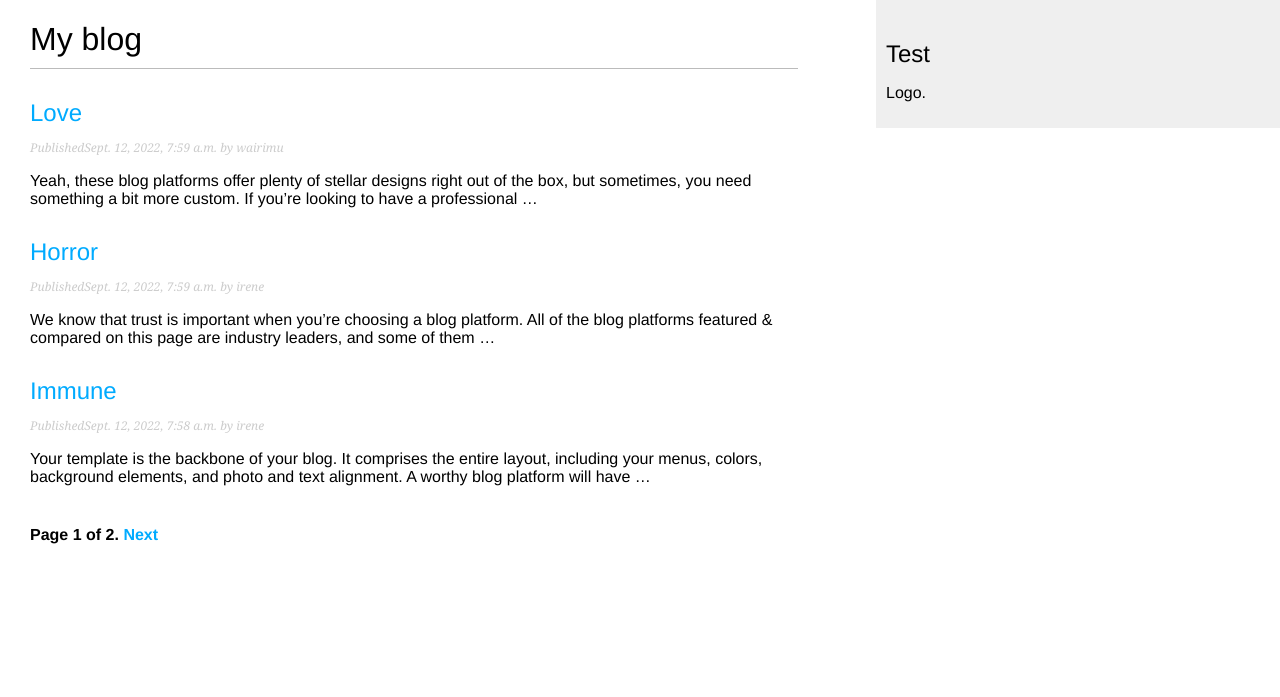
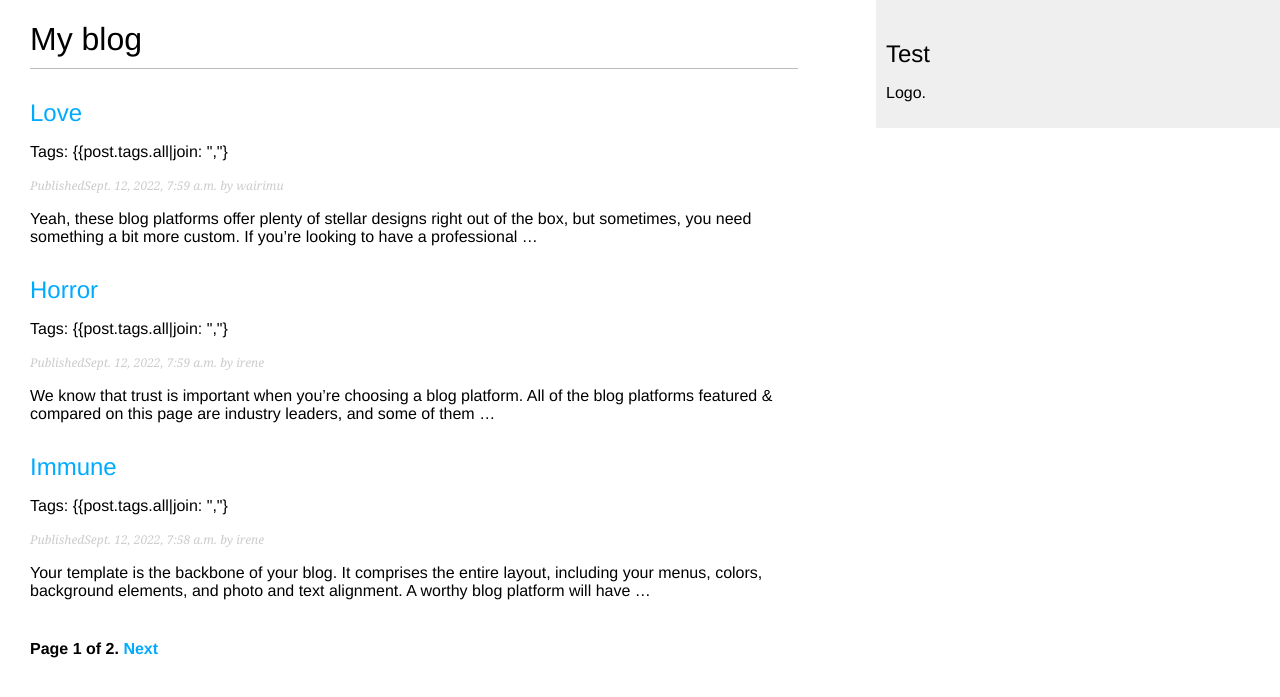
Before and after one commit to irenecoder/blog_app, a Django app: page / in a window 1280 px wide. Shown: the top 697 px of the page. Run offline with Django 4.2, Linux system fonts and the light colour scheme; data comes from the database, SQL or seed files in the repository; both versions use the stored data as it was after the commit; parts of the project's set-up code (start-up, migrations or seed data) failed here and were passed over.

Commit message:
tag functionality

```diff
--- a/blog/models.py
+++ b/blog/models.py
@@ -2,6 +2,7 @@
 from django.utils import timezone
 from django.contrib.auth.models import User
 from django.urls import reverse
+from taggit.managers import TaggableManager
 
 # Create your models here.
 
@@ -24,6 +25,7 @@
     status = models.CharField(max_length=10,choices=STATUS_CHOICES,default='draft')
     objects = models.Manager()
     published = PublishedManager()
+    tags = TaggableManager()
 
     class Meta:
         ordering = ('-publish',)
--- a/blog/templates/blog/list.html
+++ b/blog/templates/blog/list.html
@@ -3,14 +3,18 @@
 
 {% block content%}
     <h1>My blog</h1>
+    {% if tag%}
+        <h2>Posts tagged with "{{tag.name}}"</h2>
+    {% endif %}
     {% for post in posts%}
         <h2> <a href="{{post.get_absolute_url}}">
             {{post.title}}
         </a>
         </h2>
+        <p class = "tags">Tags: {{post.tags.all|join: ","}</p>
         <p class="date">
             Published{{post.publish}} by {{post.author}} </p>
             {{post.body|truncatewords:30|linebreaks}}
 {% endfor  %}
-{% include "blog/pagination.html" with page=page_obj %}
+{% include "blog/pagination.html" with page=posts %}
 {% endblock%}
--- a/blog/urls.py
+++ b/blog/urls.py
@@ -4,7 +4,8 @@
 app_name='blog'
 
 urlpatterns = [
-    path('',views.PostListView.as_view(),name="post_list"),
+    path('', views.post_list,name='post_list'),
+    # path('',views.PostListView.as_view(),name="post_list"),
     path('<int:year>/<int:month>/<int:day>/<slug:post>/',views.post_detail,name="post_detail"),
     path('<int:post_id>/share/',views.post_share,name="post_share"),
 ]
--- a/blog/views.py
+++ b/blog/views.py
@@ -2,14 +2,33 @@
 from django.views.generic import ListView
 from .models import Post,Comment
 from .forms import EmailPostForm,CommentForm
+from django.core.paginator import Paginator, EmptyPage,PageNotAnInteger
 from django.core.mail import send_mail
+from taggit.models import Tag
 
 
 # Create your views here.
 
-# def post_list(request):
-#     posts = Post.published.all()
-#     return render(request,'blog/list.html',{'posts':posts})
+def post_list(request,tag_slug=None):
+    object_list = Post.published.all()
+    tag = None
+
+    if tag_slug:
+        tag - get_object_or_404(Tag,slug=tag_slug)
+        object_list = object_list.filter(tags__in=[tag])
+
+    paginator = Paginator(object_list,3)#3 posts in each page
+    page = request.GET.get('page')
+    try:
+        posts = paginator.page(page)
+    except PageNotAnInteger:
+        #if page is not an integer deliver the first page
+        posts = paginator.page(1)
+    except EmptyPage:
+        #if page is out of range deliver last page of results
+        posts = paginator.page(paginator.num_pages)
+
+    return render(request,'blog/list.html',{'posts':posts,'tag':tag})
 
 class PostListView(ListView):
     queryset = Post.published.all()
@@ -69,31 +88,3 @@
     return render(request, 'blog/share.html', {'post': post,
                                                 'form': form,
                                                 'sent': sent})
-
-# def post_share(request,post_id):
-#     #retrieve post by id
-#     # post = get_object_or_404(Post, id=post_id, status='published')
-#     post = get_object_or_404(Post, id=post_id, status='published')
-#     sent = False
-
-#     if request.method == 'POST':
-#         #form was submitted
-#         form = EmailPostForm(request.POST)
-#         if form.is_valid():
-#             #Form fields passed validation
-#             cd = form.cleaned_data
-#             post_url = request.build_absolute_uri(
-#                         post.get_absolute_url())
-#             subject = f"{cd['name']} recommends you read " \
-#                 f"{post.title}"
-#             message = f"Read {post.title} at {post_url}\n\n" \
-#                     f"{cd['name']}\'s comments: {cd['comments']}"
-#             send_mail(subject, message, 'admin@myblog.com',
-#                         [cd['to']])
-#             sent = True
-
-#             #...send email
-#         else:
-#             form = EmailPostForm()
-#             context = {'post':post,'form':form,'sent':sent}
-#         return render(request,'blog/share.html',context)
--- a/myblog/settings.py
+++ b/myblog/settings.py
@@ -39,6 +39,7 @@
     'django.contrib.staticfiles',
     #blog app
     'blog',
+    'taggit',
 ]
 
 MIDDLEWARE = [
```
Also changed, not shown: blog/migrations/0003_post_tags.py (added), db.sqlite3.
